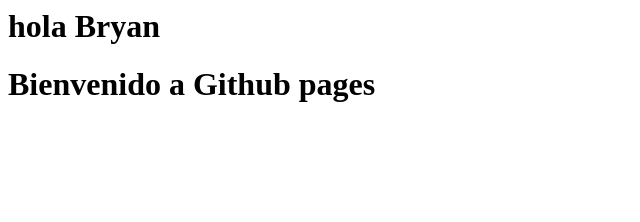
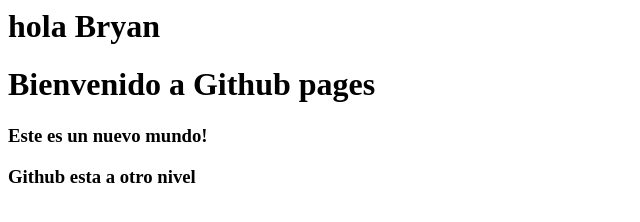
Before and after one commit to bryan260898/1-test, a plain HTML site: page index.html in a window 1280 px wide. Shown: the whole page, without its empty margins (0-640 px from the left). Drawn offline with Linux system fonts and the light colour scheme.

Commit message:
Update index.html
Actualizada la pagina

```diff
--- a/index.html
+++ b/index.html
@@ -1,2 +1,4 @@
 <h1>hola Bryan</h2>
 <h1>Bienvenido a Github pages</h2>
+<h3>Este es un nuevo mundo!<h3>
+  <p>Github esta a otro nivel</p>
```
